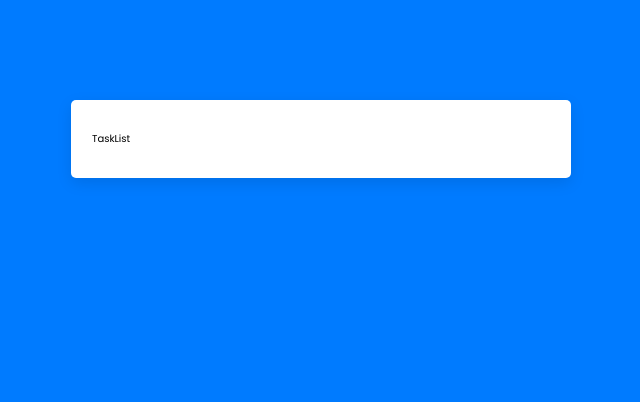
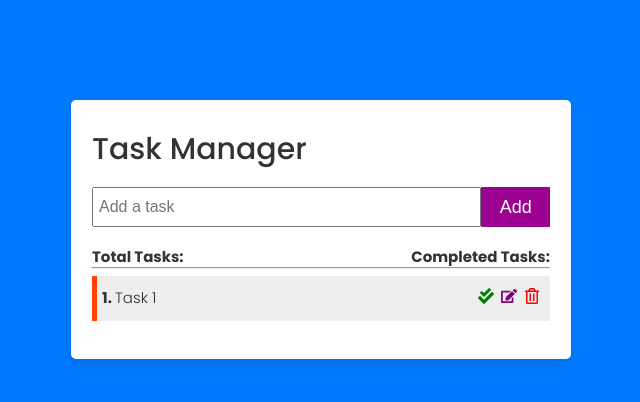
Before and after one commit to BorisLabianca/to-do-app-frontend, a React (Vite) app: page / in a window 1280 px wide. Shown: the top 402 px of the page, without its empty margins (319-959 px from the left). Built offline with nearby package versions, Linux system fonts and the light colour scheme.

Commit message:
created basic components

```diff
--- a/src/components/Task.jsx
+++ b/src/components/Task.jsx
@@ -1,5 +1,19 @@
+import { FaEdit, FaCheckDouble, FaRegTrashAlt } from "react-icons/fa";
+
 const Task = () => {
-  return <div>Task</div>;
+  return (
+    <div className="task">
+      <p>
+        <b>1. </b>
+        Task 1
+      </p>
+      <div className="task-icons">
+        <FaCheckDouble color="green" />
+        <FaEdit color="purple" />
+        <FaRegTrashAlt color="red" />
+      </div>
+    </div>
+  );
 };
 
 export default Task;
--- a/src/components/TaskForm.jsx
+++ b/src/components/TaskForm.jsx
@@ -1,5 +1,16 @@
-const TaskForm = () => {
-  return <div>TaskForm</div>;
+const TaskForm = ({ createTask, name, handleInputChange }) => {
+  return (
+    <form className="task-form" onSubmit={createTask}>
+      <input
+        type="text"
+        placeholder="Add a task"
+        name="name"
+        value={name}
+        onChange={handleInputChange}
+      />
+      <button type="submit">Add</button>
+    </form>
+  );
 };
 
 export default TaskForm;
--- a/src/components/TaskList.jsx
+++ b/src/components/TaskList.jsx
@@ -1,5 +1,23 @@
+import Task from "./Task";
+import TaskForm from "./TaskForm";
+
 const TaskList = () => {
-  return <div>TaskList</div>;
+  return (
+    <div>
+      <h2>Task Manager</h2>
+      <TaskForm />
+      <div className="--flex-between --pb">
+        <p>
+          <b>Total Tasks:</b>
+        </p>
+        <p>
+          <b>Completed Tasks:</b>
+        </p>
+      </div>
+      <hr />
+      <Task />
+    </div>
+  );
 };
 
 export default TaskList;
```
